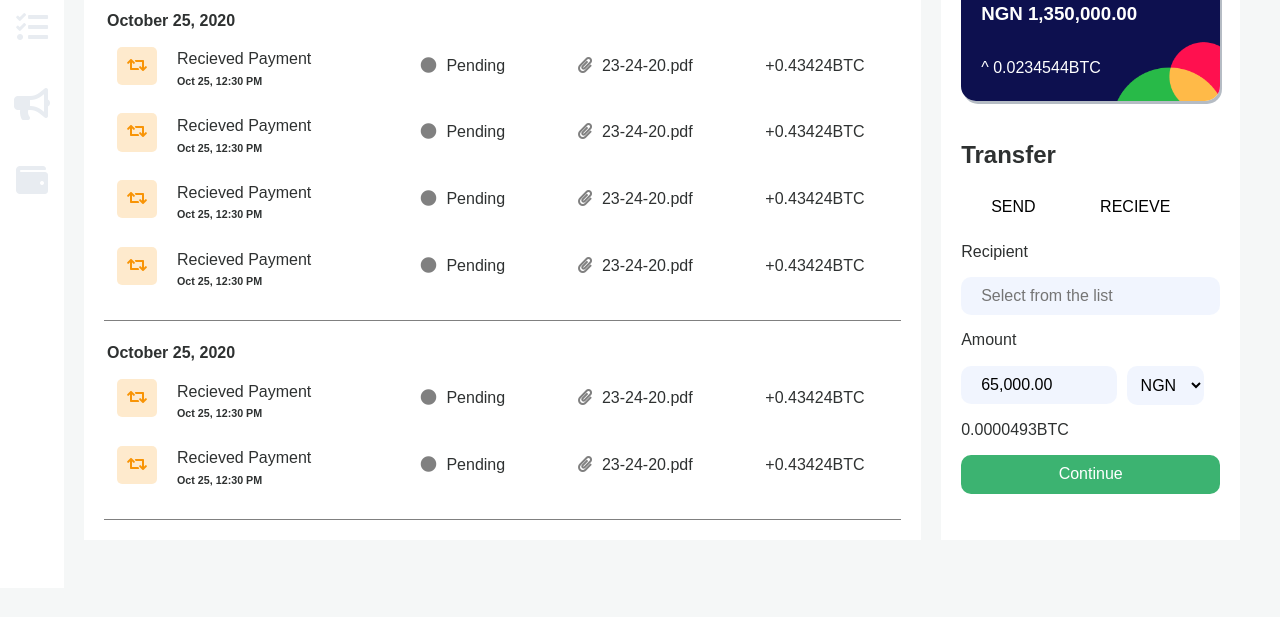
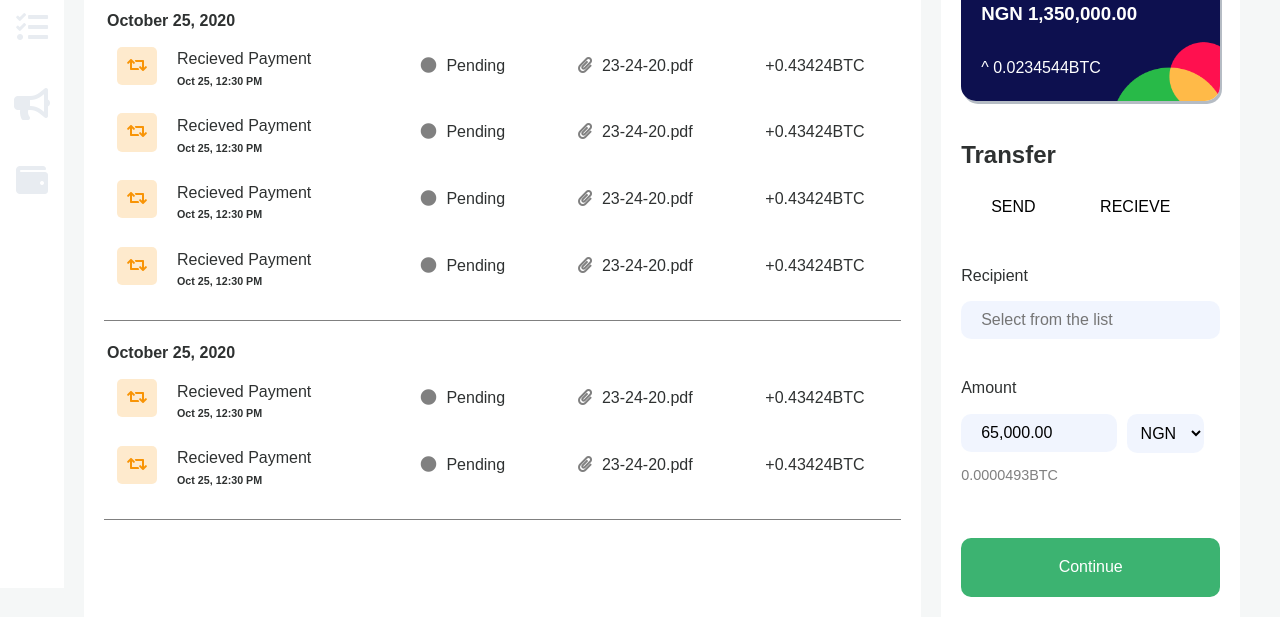
Before and after one commit to habdams/finance_app, a plain HTML site: page index.html in a window 1280 px wide. Shown: the part 212-829 px from the top of the page. Before the commit the page ends 800 px from the top, so only its background shows below. Drawn offline with Linux system fonts and the light colour scheme.

Commit message:
update styling of the transfer form

```diff
--- a/css/style.css
+++ b/css/style.css
@@ -239,6 +239,13 @@ main table>thead{
   width:60%;
   float: left;
 }
+.form-paragraph-margin{
+  margin-top: 40px;
+}
+.form-paragraph-substyle{
+  font-size: 0.9rem;
+  color: grey;
+}
 .transfer>form select{
   width: 30%;
   margin-left: 10px;
@@ -247,7 +254,8 @@ main table>thead{
 .transfer>form button{
   background: mediumseagreen;
   color:white;
-  padding: 10px 20px;
+  padding: 20px 20px;
+  margin-top: 40px;
   border: 0px;
   border-radius: 10px;
   width:100%;
--- a/index.html
+++ b/index.html
@@ -334,16 +334,16 @@
 						<button class="transcation_buttons">RECIEVE</button>
 					</section>
 					<form action="#" method="post">
-						<p>Recipient</p>
+						<p class="form-paragraph-margin">Recipient</p>
 						<input type="text" placeholder="Select from the list">
 
-						<p>Amount</p>
+						<p class="form-paragraph-margin">Amount</p>
 						<input type="text" value="65,000.00">
 						<select name="Currency" id="">
 							<option value="NGN">NGN</option>
 							<option value="USD">USD</option>
 						</select>
-						<p>0.0000493BTC</p>
+						<p class="form-paragraph-substyle">0.0000493BTC</p>
 						<button>Continue</button>
 					</form>
 				</section>
```
